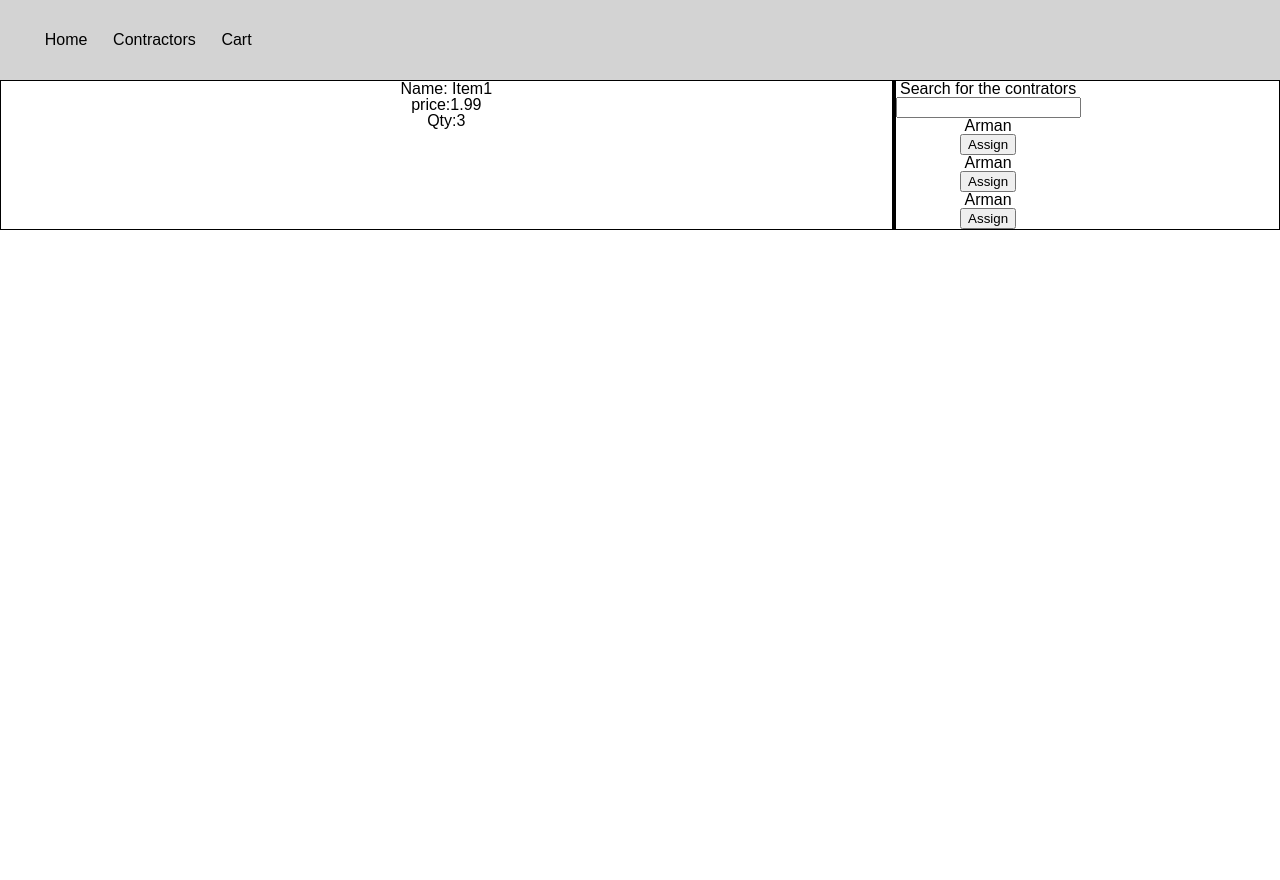
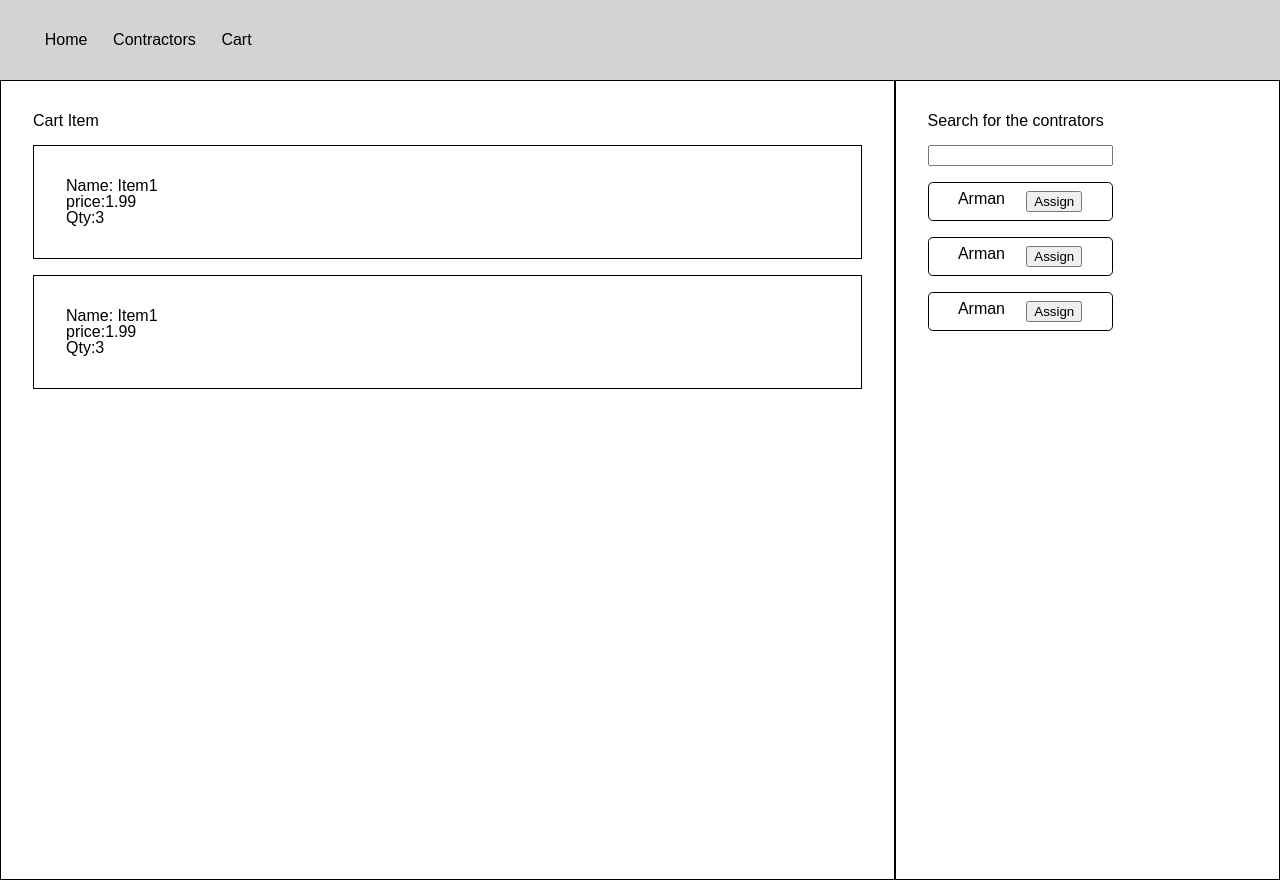
Before and after one commit to ArmanBhatia0100/ClothBox, a React (Create React App) app: page /cart in a window 1280 px wide. Before the commit the page ends 800 px from the top, so only its background shows below. Built offline with nearby package versions, Linux system fonts and the light colour scheme.

Commit message:
Installed Redux and RTK

```diff
--- a/package.json
+++ b/package.json
@@ -5,11 +5,13 @@
   "keywords": [],
   "main": "src/index.js",
   "dependencies": {
+    "@reduxjs/toolkit": "^1.9.5",
     "firebase": "9.18.0",
     "loader-utils": "3.2.1",
     "react": "18.2.0",
     "react-dom": "18.2.0",
     "react-scripts": "5.0.1",
+    "redux": "^4.2.1",
     "sass": "1.60.0"
   },
   "devDependencies": {
--- a/src/components/Cart/Cart.jsx
+++ b/src/components/Cart/Cart.jsx
@@ -10,7 +10,14 @@ export default function Cart() {
       <Header />
       <div className="modal">
         <div className="cartItems_container">
-          <div>
+          <h1 style={{ textAlign: "left" }}>Cart Item</h1>
+          <div className="cartItem_card">
+            <p>Name: Item1</p>
+            <p>price:1.99</p>
+            <p>Qty:3</p>
+          </div>
+
+          <div className="cartItem_card">
             <p>Name: Item1</p>
             <p>price:1.99</p>
             <p>Qty:3</p>
--- a/src/components/Cart/Cart.scss
+++ b/src/components/Cart/Cart.scss
@@ -1,11 +1,36 @@
 .modal {
+  text-align: left;
   border: 1px solid black;
   background: white;
   display: flex;
   flex-direction: row;
+  min-height: 100vh;
   .cartItems_container {
-    border-right: 4px solid black;
+    border-right: 2px solid black;
     width: 70%;
     max-width: 70vw;
+    padding: 2rem;
+    .cartItem_card {
+      margin: 1rem 0;
+      padding: 2rem;
+      border: 1px solid black;
+    }
+  }
+  .cartContractor_container {
+    padding: 2rem;
+    input[type="search"] {
+      margin-top: 1rem;
+    }
+    .contractor_card {
+      border: 1px solid black;
+      padding: 0.5rem;
+      justify-content: space-evenly;
+      display: flex;
+      margin: 1rem 0;
+      border-radius: 0.3rem;
+      button {
+        cursor: pointer;
+      }
+    }
   }
 }
--- /dev/null
+++ b/src/store/store.js
@@ -0,0 +1,5 @@
+import { configureStore } from "@reduxjs/toolkit";
+
+export const store = configureStore({
+  reducer: {},
+});
```
Also changed, not shown: 2 other files (tests, documents, lock files or other folders).
